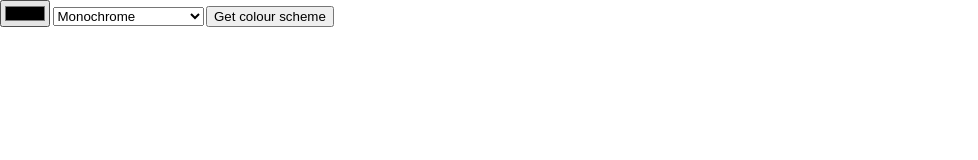
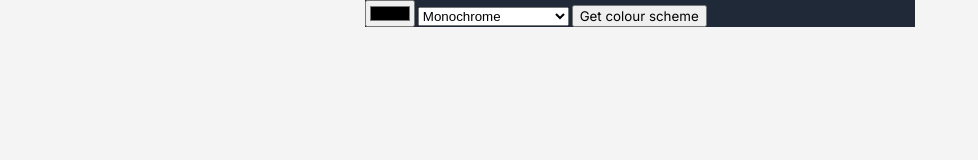
Before and after one commit to Andsou/colour-scheme-generator, a plain HTML site: page index.html in a window 1280 px wide. Shown: the whole page, without its empty margins (0-978 px from the left). Drawn offline with Linux system fonts and the light colour scheme.

Commit message:
Added the Inter font family and applied a width to everything inside the body tag

```diff
--- a/index.css
+++ b/index.css
@@ -11,3 +11,18 @@ body {
   margin: 0;
   padding: 0;
 }
+
+body {
+  font-family: "Inter", sans-serif;
+  background-color: #f4f4f4;
+}
+
+button {
+  font-family: inherit;
+}
+
+.colour-generator {
+  width: 55rem;
+  background-color: #1f2937;
+  margin: 0 auto;
+}
```
